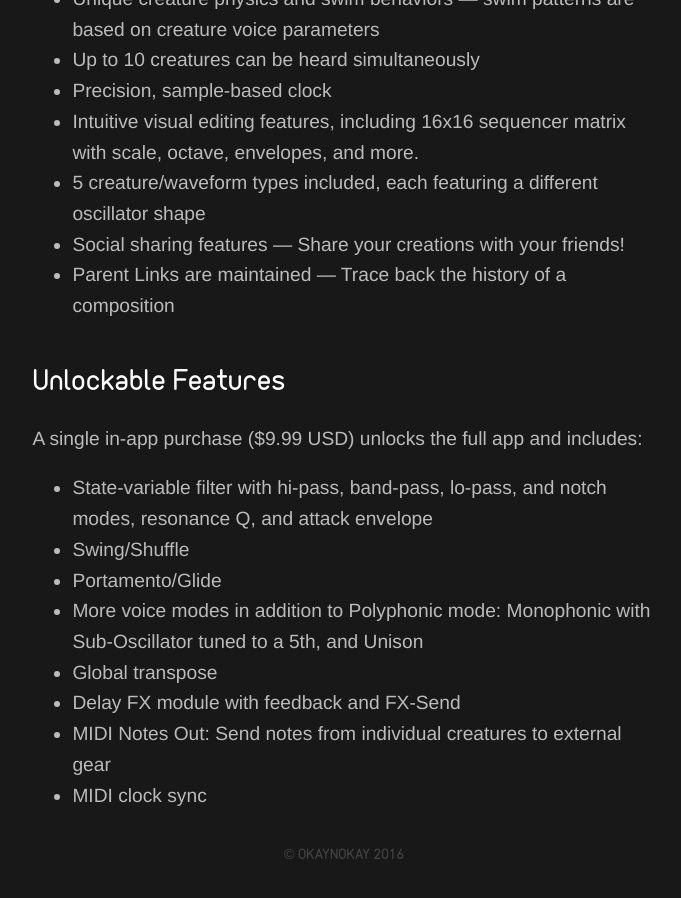
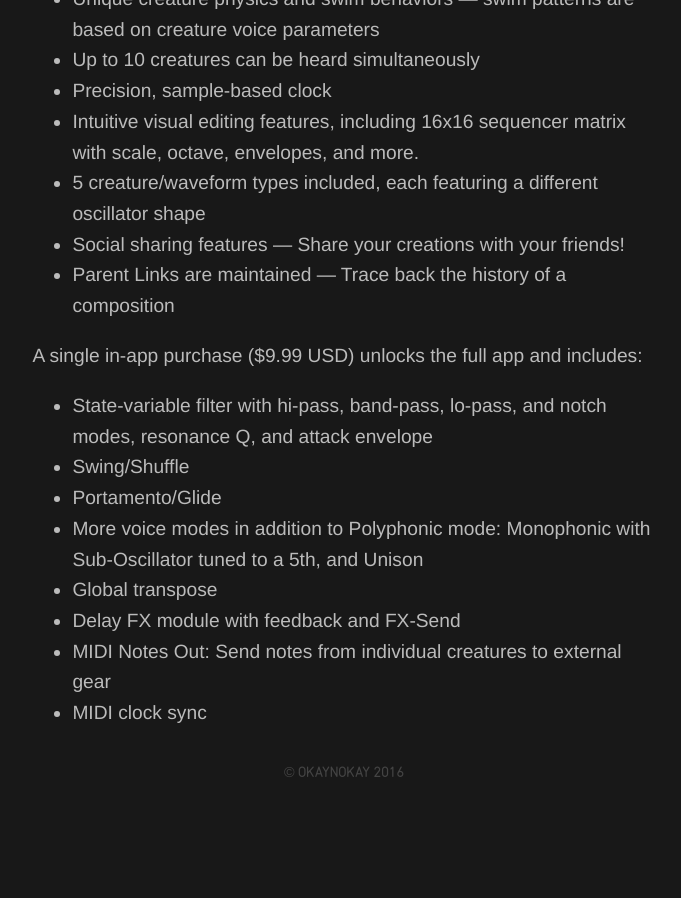
Before and after one commit to oknk/seaquence, a Jekyll site: the page built from index.md, in a window 1280 px wide and 900 px high, scrolled down 5615 px. Shown: the whole window, without its empty margins (296-977 px from the left). Built offline with Jekyll 4.4.1, drawn with Linux system fonts in a browser that asks for light colours; comment, search, counter and statistics services are not loaded; after the commit the page ends 6432 px from its top, so only the background shows below that.

Commit message:
Features

```diff
--- a/_includes/features.md
+++ b/_includes/features.md
@@ -11,8 +11,6 @@ Included with the free download:
   - Social sharing features — Share your creations with your friends!
   - Parent Links are maintained — Trace back the history of a composition
 
-## Unlockable Features
-
 A single in-app purchase ({{ site.app.price }}) unlocks the full app and includes:
 
   - State-variable filter with hi-pass, band-pass, lo-pass, and notch modes, resonance Q, and attack envelope
```
